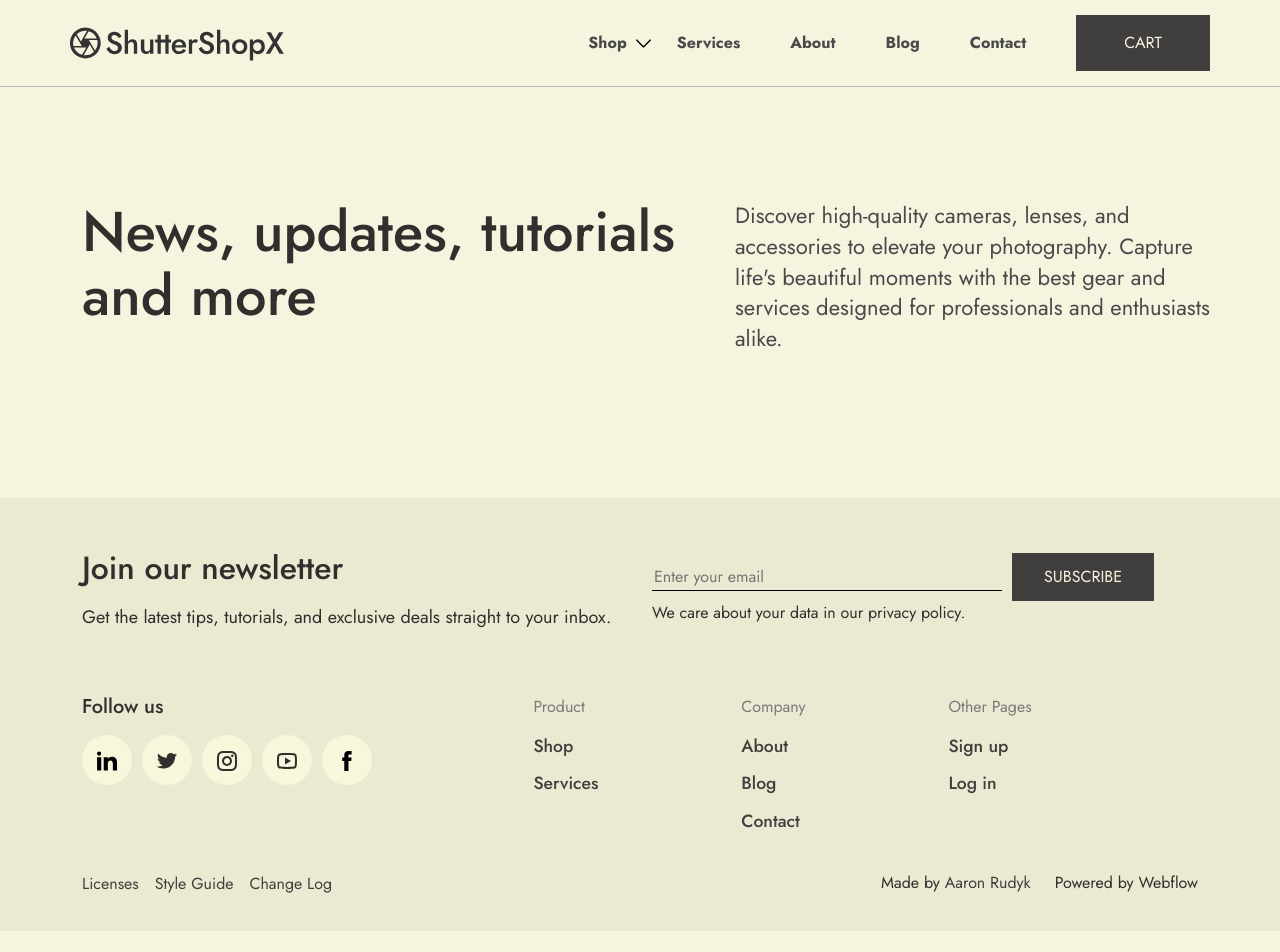
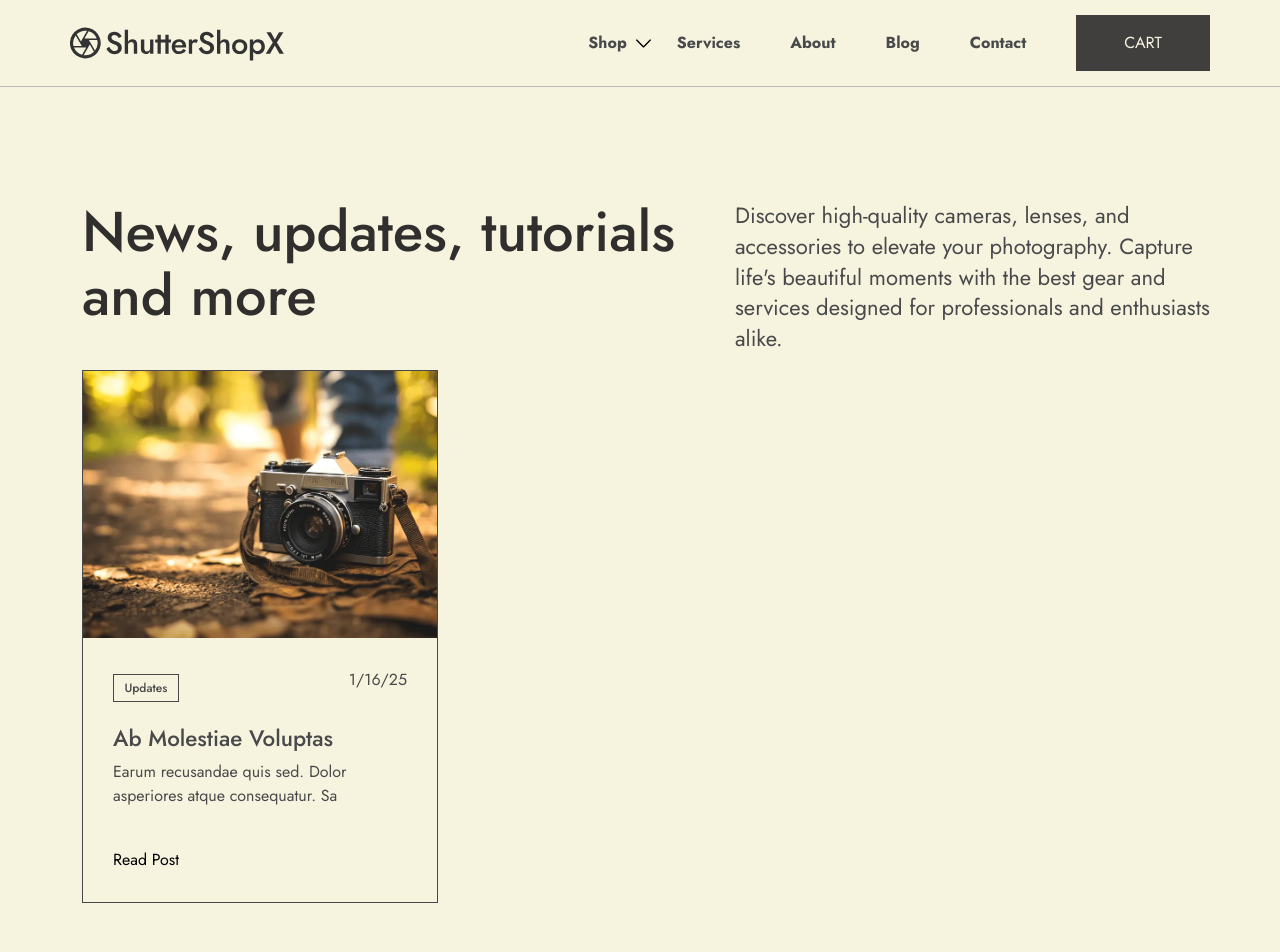
Before and after one commit to GeorgiosDrivas/shutter-shop, a React (Vite) app: page /blog in a window 1280 px wide. Shown: the top 952 px of the page. Before the commit the page ends 931 px from the top, so only its background shows below. Built offline with nearby package versions, Linux system fonts and the light colour scheme; a web font is replaced by a local one.

Commit message:
First article layout and styling

```diff
--- a/src/components/blog/blog.tsx
+++ b/src/components/blog/blog.tsx
@@ -18,6 +18,33 @@ export default function Blog() {
               </p>
             </div>
           </div>
+          <div className="row">
+            <div className="col-4">
+              <div className="article-wrap">
+                <div className="article-img">
+                  <img
+                    className="w-100 h-100"
+                    src="/assets/article1.png"
+                    alt="Article 1 Image"
+                  />
+                </div>
+                <div className="article-info">
+                  <div className="article-details d-flex justify-content-between align-items-center mb-3">
+                    <a>Updates</a>
+                    <p>1/16/25</p>
+                  </div>
+                  <div className="article-content">
+                    <h2>Ab Molestiae Voluptas</h2>
+                    <p>
+                      Earum recusandae quis sed. Dolor asperiores atque
+                      consequatur. Sa
+                    </p>
+                  </div>
+                  <button className="p-0 mt-4">Read Post</button>
+                </div>
+              </div>
+            </div>
+          </div>
         </div>
       </section>
     </>
--- a/src/components/styles/blog.style.css
+++ b/src/components/styles/blog.style.css
@@ -9,8 +9,40 @@
   line-height: 1.15em;
 }
 
-#blog p {
+#blog p:first-child {
   color: #49494b;
   font-size: 1.375rem;
   line-height: 1.4em;
 }
+
+.article-wrap {
+  border: 1px solid;
+}
+
+.article-info {
+  padding: 30px;
+}
+
+.article-wrap h2 {
+  margin-bottom: 0.5rem;
+  font-size: 1.4rem;
+  line-height: 1.25em;
+}
+
+.article-wrap p {
+  font-size: 1rem;
+  line-height: 1.5rem;
+  color: #49494b;
+}
+
+.article-details a {
+  padding: 0.25rem 0.65rem;
+  font-size: 0.75rem;
+  font-weight: 500;
+  border: 1px solid;
+}
+
+.article-wrap button {
+  background-color: transparent;
+  border: none;
+}
```
Also changed, not shown: public/assets/article1.png (added).
